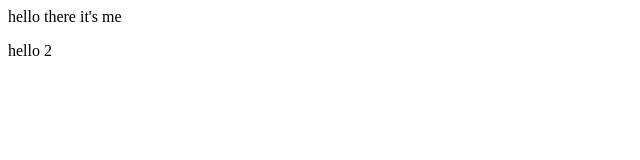
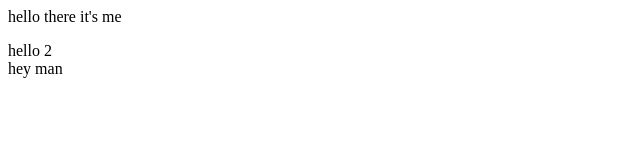
Before and after one commit to Vuologist/learnGit, a plain HTML site: page index.html in a window 1280 px wide. Shown: the full height of the page, 0-640 px from the left. Drawn offline with Linux system fonts and the light colour scheme.

Commit message:
added new div (#1)

```diff
--- a/index.html
+++ b/index.html
@@ -1,2 +1,3 @@
 <p>hello there it's me</p>
 <div>hello 2</div>
+<div>hey man</div>
```
